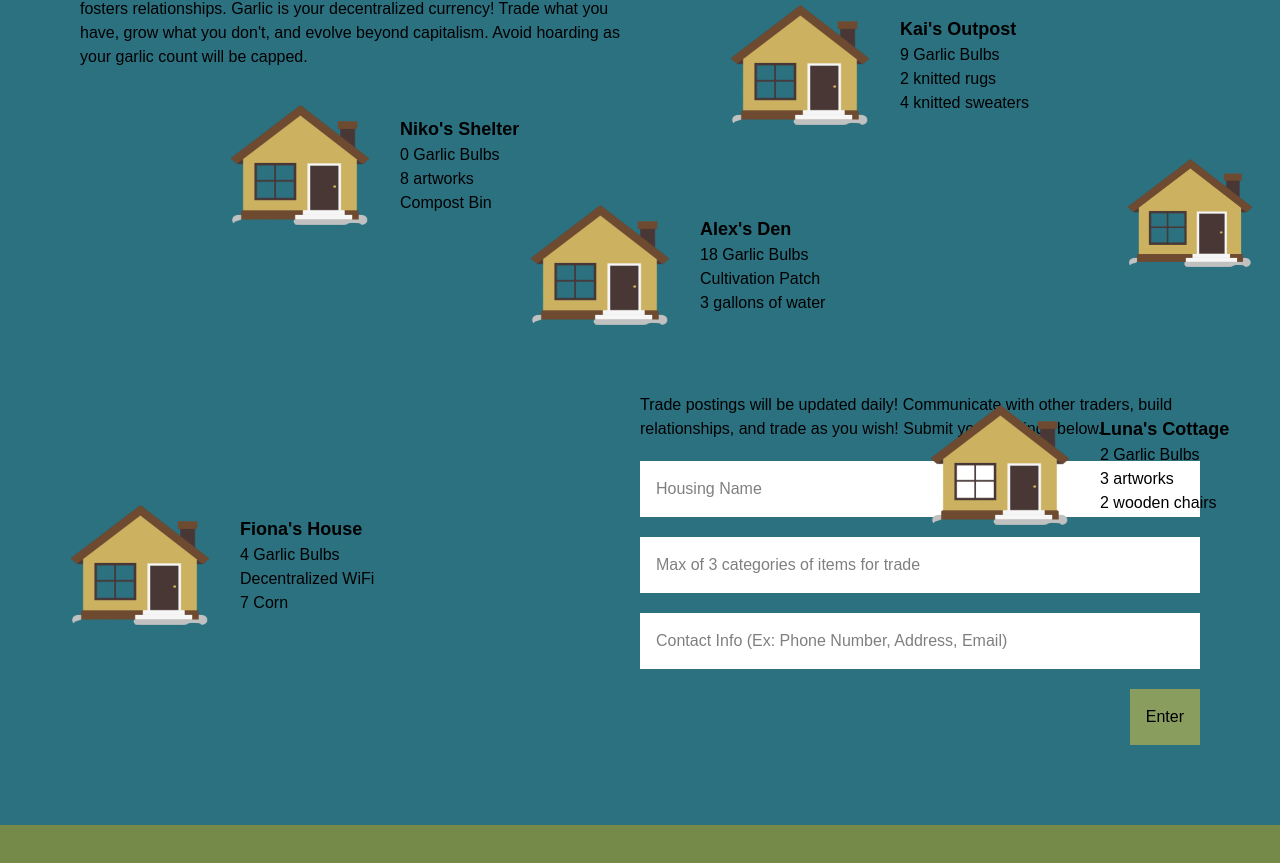
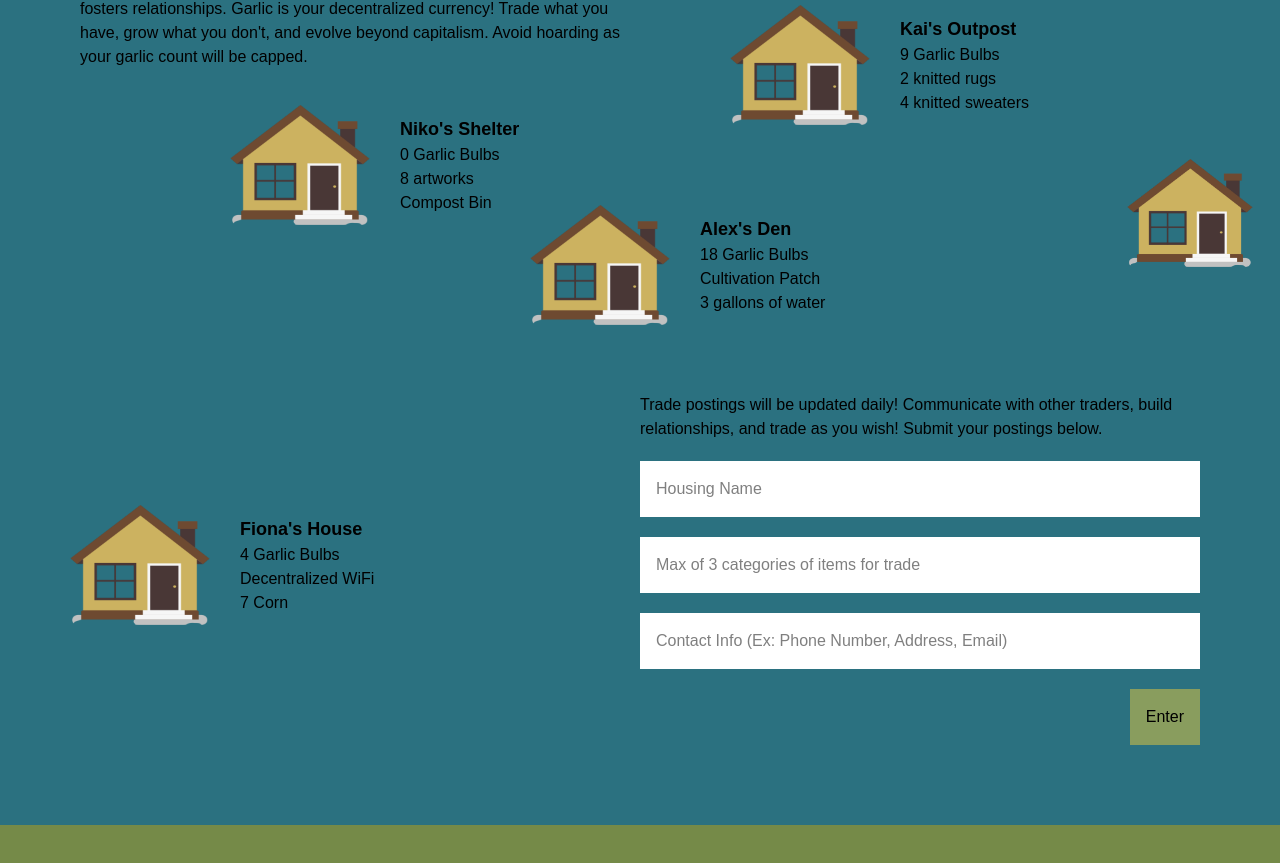
Before and after one commit to Tiffany-Zhu5303/Garlic-Rich-Air, a Next.js app: page / in a window 1280 px wide. Shown: the part 1795-2658 px from the top of the page. Built offline with nearby package versions, Linux system fonts and the light colour scheme.

Commit message:
changes to site

```diff
--- a/src/app/layout.js
+++ b/src/app/layout.js
@@ -12,7 +12,7 @@ const geistMono = Geist_Mono({
 });
 
 export const metadata = {
-  title: "Create Next App",
+  title: "Garlic=Rich Air",
   description: "Generated by create next app",
 };
 
--- a/src/app/page.js
+++ b/src/app/page.js
@@ -141,12 +141,6 @@ export default function Home() {
             />
 
             <House
-              className="absolute top-[500px] left-[900px]"
-              name="Luna's Cottage"
-              inventory={["2 Garlic Bulbs", "3 artworks", "2 wooden chairs"]}
-            />
-
-            <House
               className="absolute top-[200px] left-[200px]"
               name="Niko's Shelter"
               inventory={["0 Garlic Bulbs", "8 artworks", "Compost Bin"]}
```
